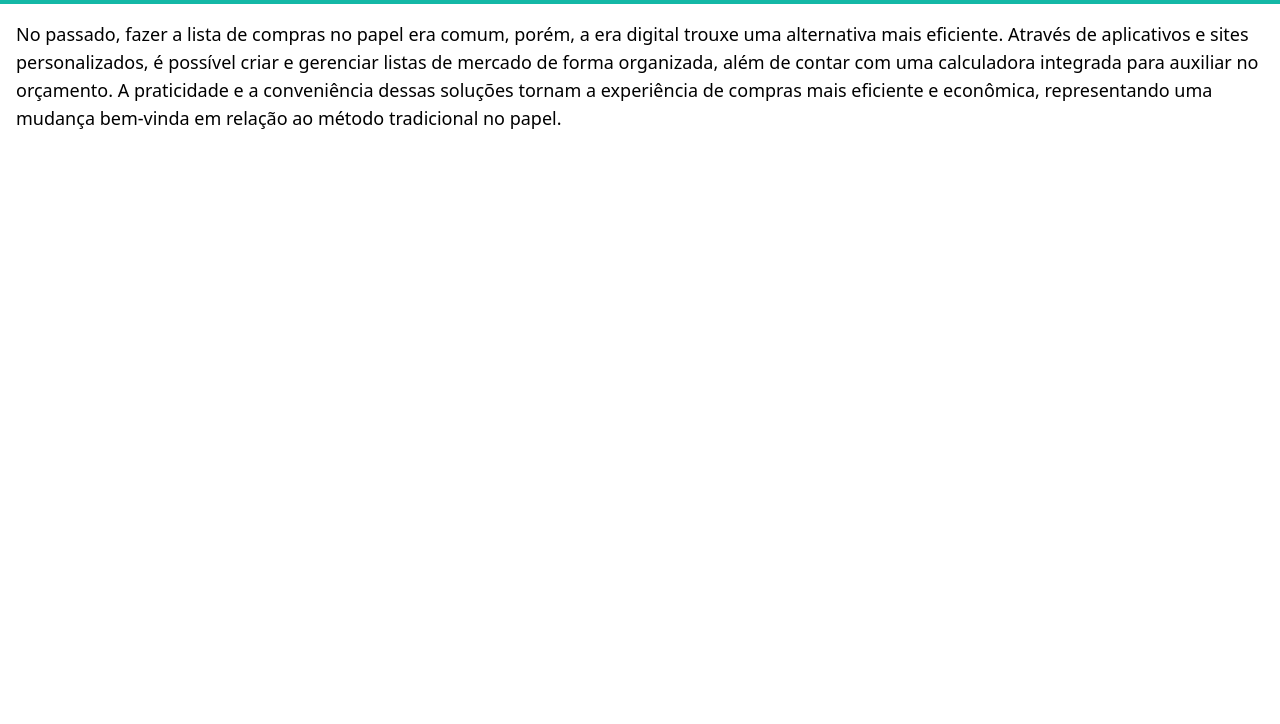
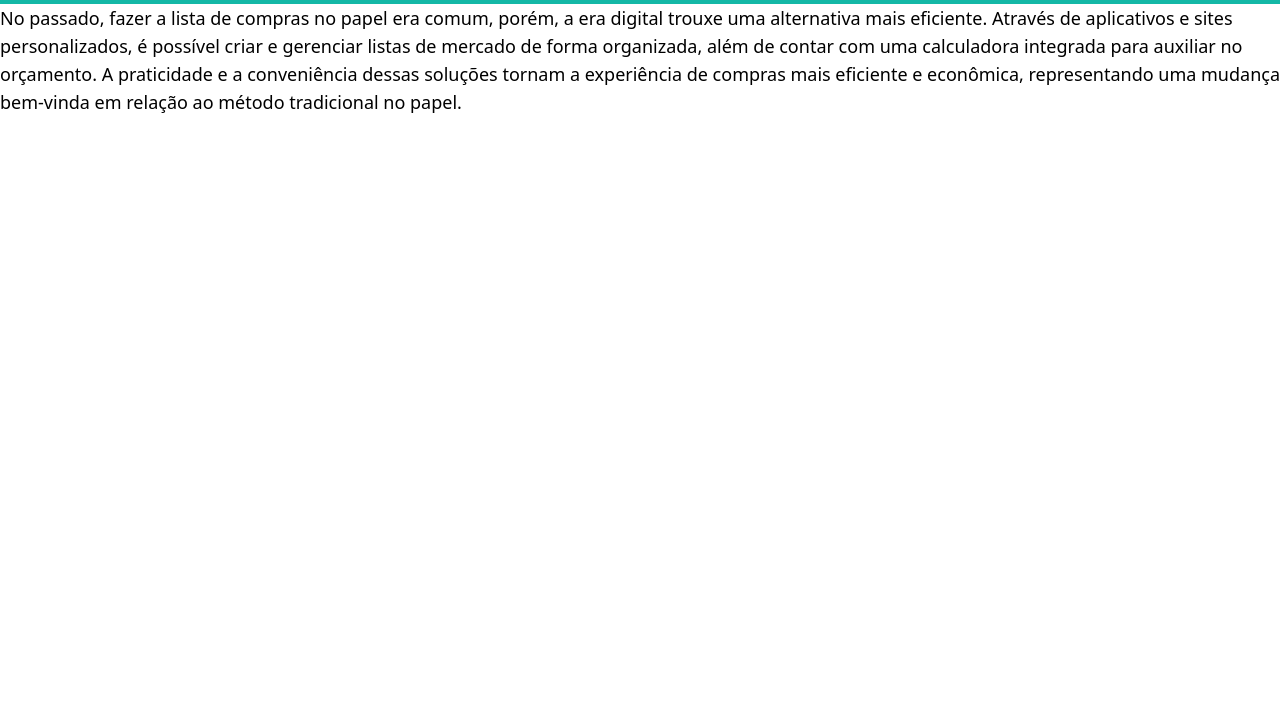
Before and after one commit to CarlosDMoreira/test-tailwind, a website: page index.html in a window 1280 px wide. Shown: the part 76-800 px from the top of the page. Drawn offline with nearby package versions, Linux system fonts and the light colour scheme; files that its build step writes are made by us from their sources.

Commit message:
tentando arrumar o texto

```diff
--- a/index.html
+++ b/index.html
@@ -24,8 +24,8 @@
     </nav>
 
     <section>
-        <div class=" items-center">
-          <div class="p-4">
+        <div class="">
+          <div class="">
             <p class="text-lg font-light">
               No passado, fazer a lista de compras no papel era comum, porém, a era digital trouxe uma alternativa mais eficiente. Através de aplicativos e sites personalizados, é possível criar e gerenciar listas de mercado de forma organizada, além de contar com uma calculadora integrada para auxiliar no orçamento.
               A praticidade e a conveniência dessas soluções tornam a experiência de compras mais eficiente e econômica, representando uma mudança bem-vinda em relação ao método tradicional no papel.
```
